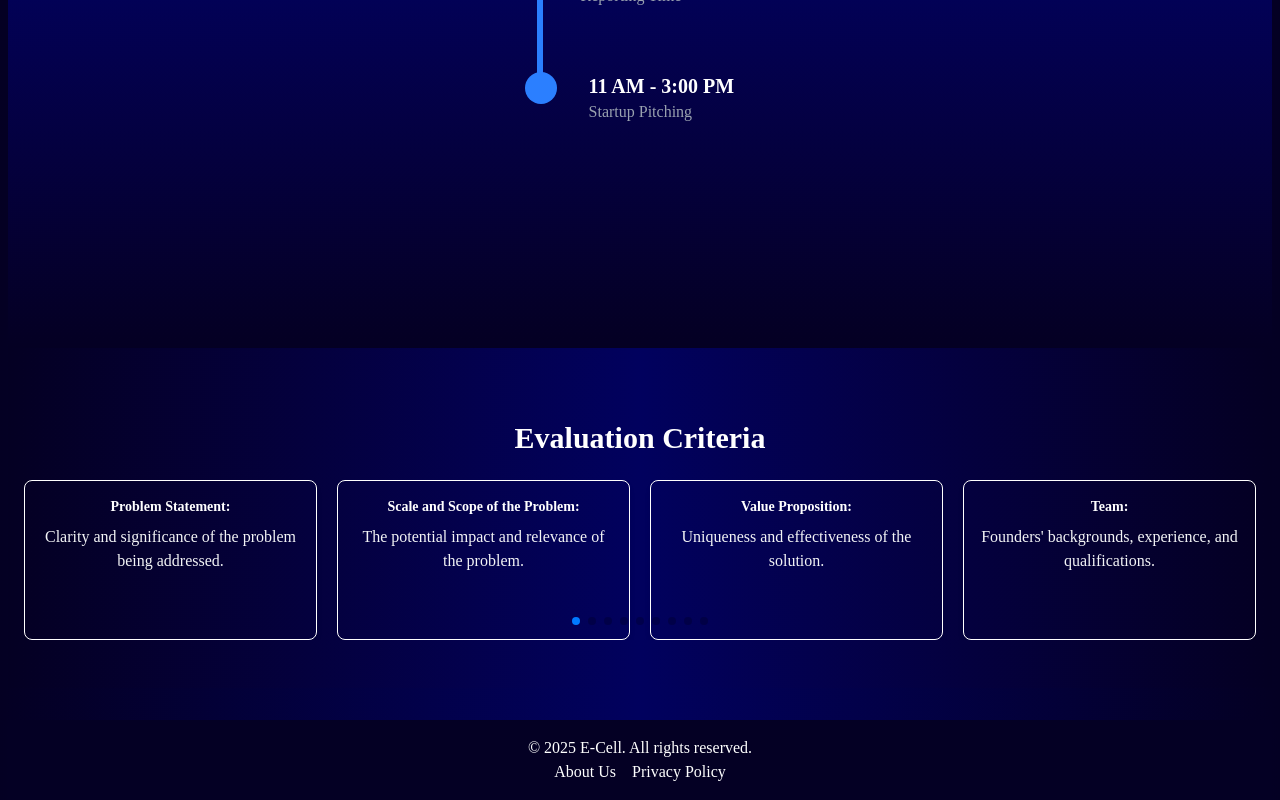
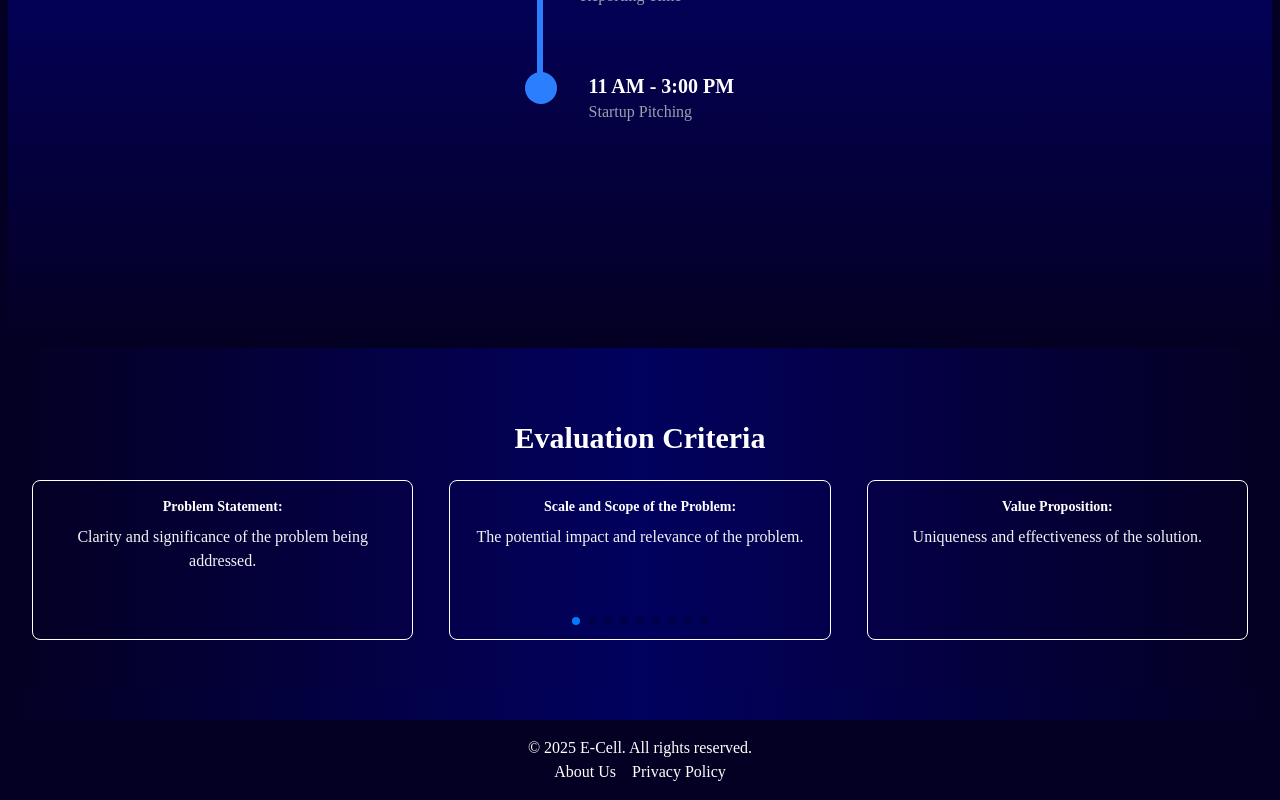
Before and after one commit to 2005pavitra/Event-Page, a React (Vite) app: page /eventdetails in a window 1280 px wide. Shown: the part 1545-2345 px from the top of the page. Built offline with nearby package versions, Linux system fonts and the light colour scheme.

Commit message:
Update EventDetails.jsx

```diff
--- a/src/EventDetails.jsx
+++ b/src/EventDetails.jsx
@@ -171,8 +171,8 @@ const EventDetails = () => {
           slidesPerView={1}
           breakpoints={{
             640: { slidesPerView: 1 },
-            768: { slidesPerView: 1 },
-            1024: { slidesPerView: 4 },
+            768: { slidesPerView: 2 },
+            1024: { slidesPerView: 3 },
           }}
           navigation={{
             nextEl: ".swiper-button-next",
@@ -183,7 +183,7 @@ const EventDetails = () => {
           className="mySwiper"
         >
           {slidesData.map((slide) => (
-            <SwiperSlide key={slide.id}>
+            <SwiperSlide key={slide.id} className="px-2">
               <div className="slide-content text-center p-4 border h-40 rounded-lg shadow-md hover:border-blue-300 transition-all duration-300">
                 <h2 className="text-sm font-bold mb-2 truncate">
                   {slide.title}
```
